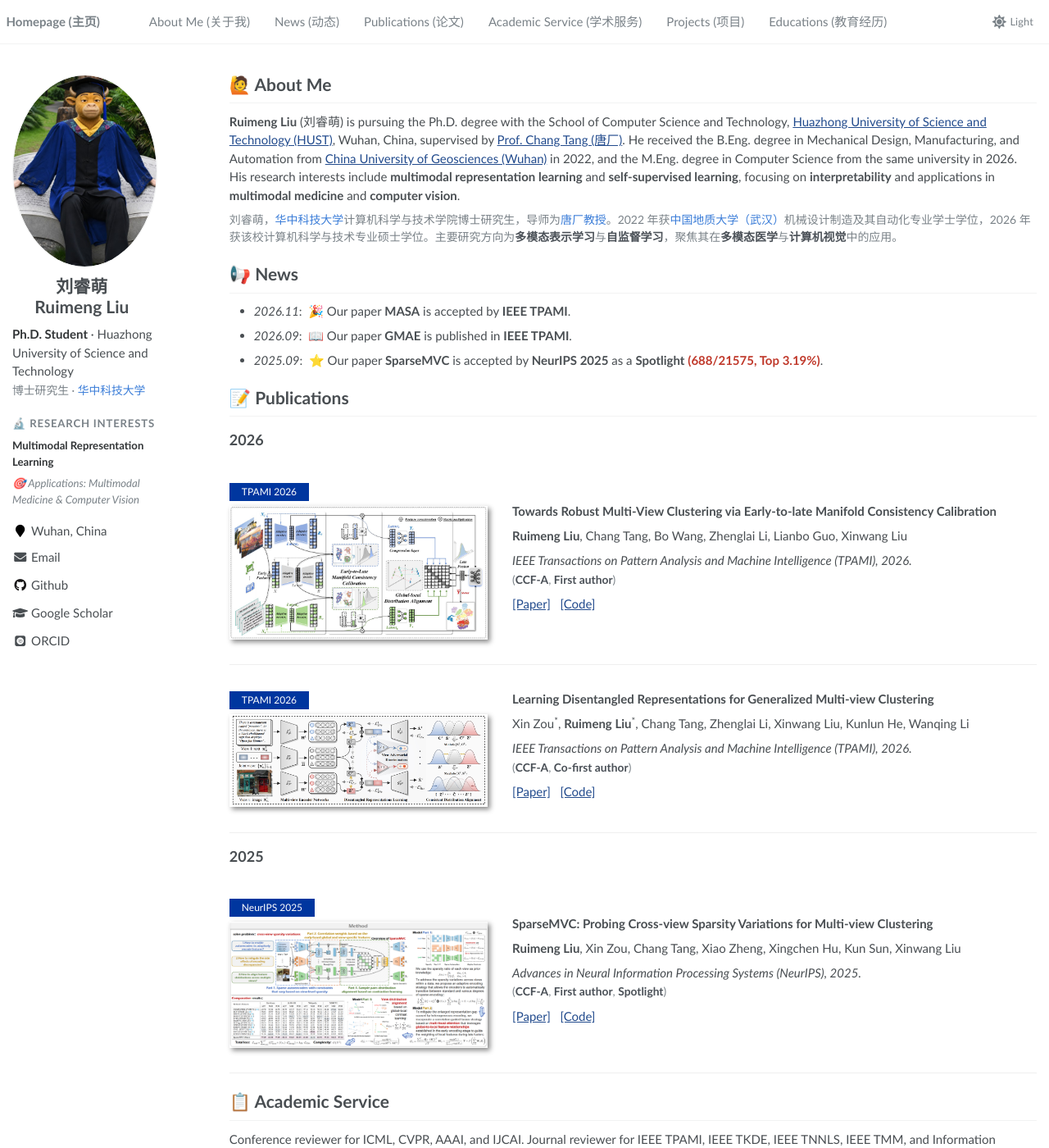
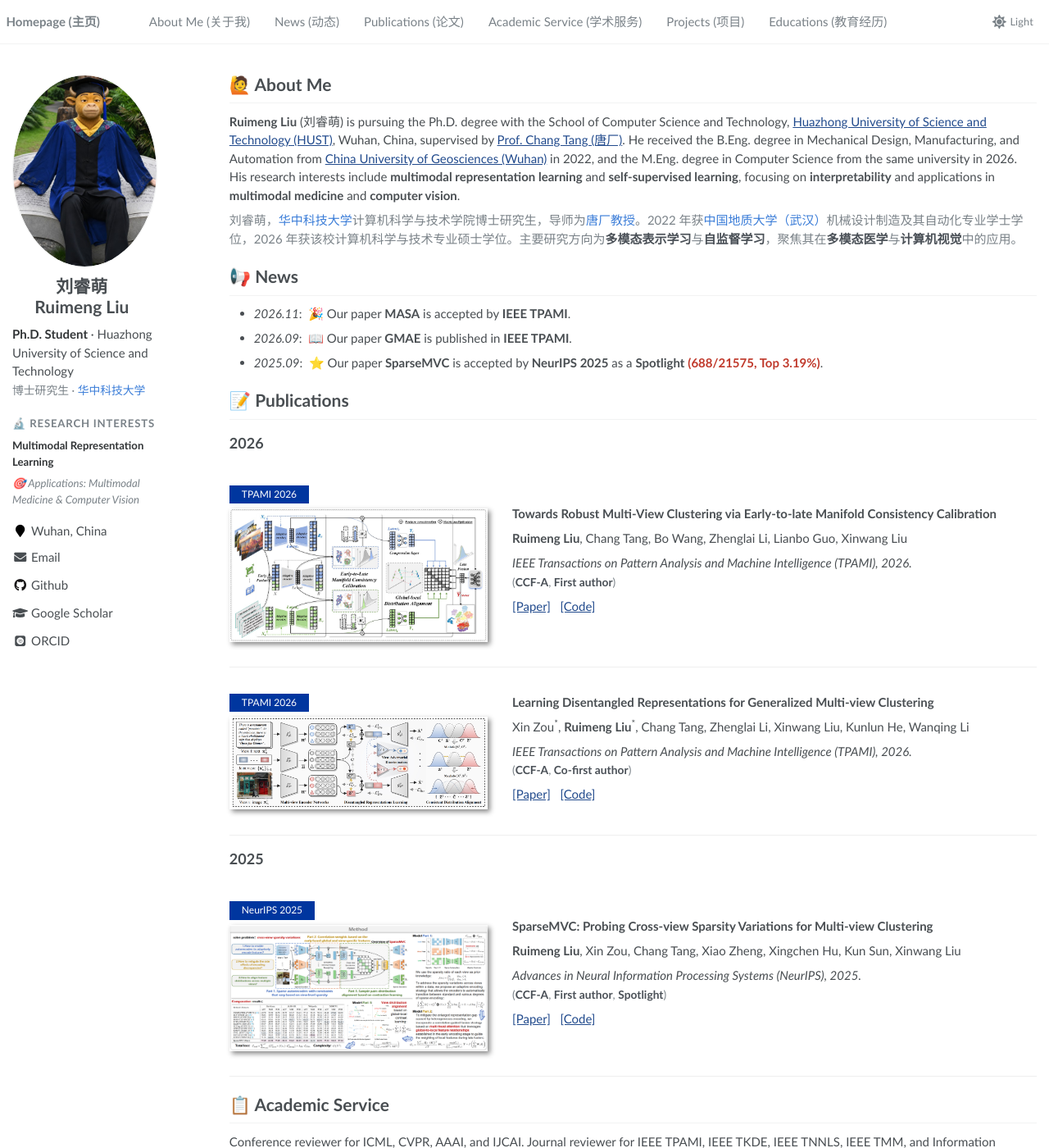
Before and after one commit to cleste-pome/cleste-pome.github.io, a Jekyll site: the page built from _pages/about.md, in a window 1280 px wide and 1400 px high. Shown: the whole window at 82% size. Built offline with Jekyll 4.4.1, drawn with Linux system fonts in a browser that asks for light colours; some web fonts are replaced.

Commit message:
About: slightly larger Chinese bio

```diff
--- a/_includes/head.html
+++ b/_includes/head.html
@@ -12,7 +12,7 @@
 
 
 
-<link rel="stylesheet" href="assets/css/main.css?v=34">
+<link rel="stylesheet" href="assets/css/main.css?v=35">
 
 <meta http-equiv="cleartype" content="on">
 <head>
--- a/_pages/about.md
+++ b/_pages/about.md
@@ -14,7 +14,7 @@ redirect_from:
 
 **Ruimeng Liu** (刘睿萌) is pursuing the Ph.D. degree with the School of Computer Science and Technology, [Huazhong University of Science and Technology (HUST)](https://www.hust.edu.cn/), Wuhan, China, supervised by [Prof. Chang Tang (唐厂)](https://tangchang.net/). He received the B.Eng. degree in Mechanical Design, Manufacturing, and Automation from [China University of Geosciences (Wuhan)](https://www.cug.edu.cn/) in 2022, and the M.Eng. degree in Computer Science from the same university in 2026. His research interests include **multimodal representation learning** and **self-supervised learning**, focusing on **interpretability** and applications in **multimodal medicine** and **computer vision**.
 
-<div class="zh">刘睿萌，<a href="https://cs.hust.edu.cn/">华中科技大学</a>计算机科学与技术学院博士研究生，导师为<a href="https://tangchang.net/">唐厂教授</a>。2022 年获<a href="https://www.cug.edu.cn/">中国地质大学（武汉）</a>机械设计制造及其自动化专业学士学位，2026 年获该校计算机科学与技术专业硕士学位。主要研究方向为<strong>多模态表示学习</strong>与<strong>自监督学习</strong>，聚焦其在<strong>多模态医学</strong>与<strong>计算机视觉</strong>中的应用。</div>
+<div class="zh about-bio">刘睿萌，<a href="https://cs.hust.edu.cn/">华中科技大学</a>计算机科学与技术学院博士研究生，导师为<a href="https://tangchang.net/">唐厂教授</a>。2022 年获<a href="https://www.cug.edu.cn/">中国地质大学（武汉）</a>机械设计制造及其自动化专业学士学位，2026 年获该校计算机科学与技术专业硕士学位。主要研究方向为<strong>多模态表示学习</strong>与<strong>自监督学习</strong>，聚焦其在<strong>多模态医学</strong>与<strong>计算机视觉</strong>中的应用。</div>
 
 # 📢 News
 - *2026.11*: &nbsp;🎉 Our paper **MASA** is accepted by **IEEE TPAMI**.
--- a/assets/css/main.scss
+++ b/assets/css/main.scss
@@ -265,6 +265,11 @@
 }
 
 // 中英双语：中文对照行
+// About Me 的中文简介：比其它中文译文略大一点
+.zh.about-bio {
+    font-size: 1em;
+}
+
 .zh {
     display: block;
     margin-top: .35em;
```
